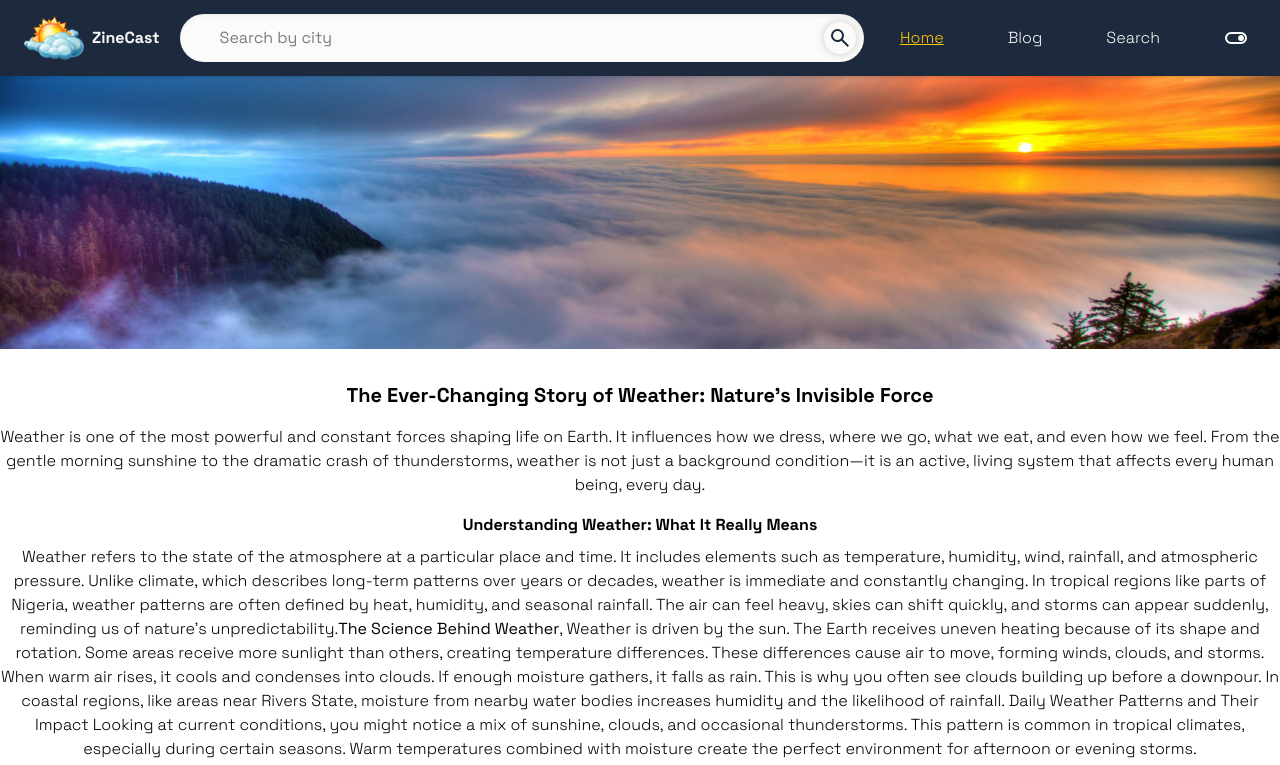
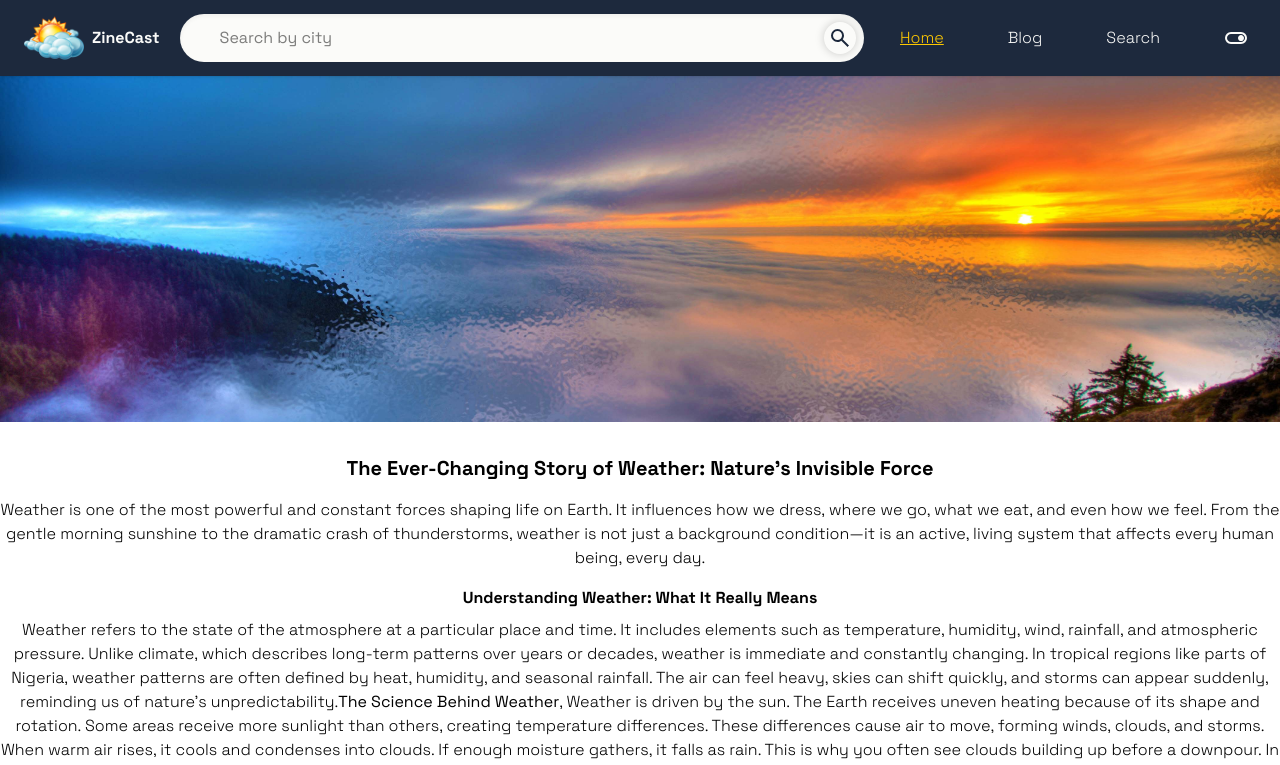
Before and after one commit to ZINECHIBUIKEM/WEATHER-APP, a React (Vite) app in the folder weather-app/: page / in a window 1280 px wide. Shown: the top 765 px of the page. Built offline with nearby package versions, Linux system fonts and the light colour scheme.

Commit message:
Replaced bg image and added line break elements to right bar

```diff
--- a/weather-app/src/components/Rightbar.jsx
+++ b/weather-app/src/components/Rightbar.jsx
@@ -10,7 +10,7 @@
   const navStyle = ({ isActive }) => {
     return (
       isActive
-        ? "text-yellow-400 font-thin underline"
+        ? "text-yellow-400 font-thin"
         : "text-olive-50 font-thin"
     );
   }
@@ -23,12 +23,15 @@
         <NavLink to="/" className={navStyle}>
           Home
         </NavLink>
+        <div className="flex w-[35vw] h-[1px] opacity-40 bg-white -m-5" />
         <NavLink to="/blog-page" className={navStyle}>
           Blog
         </NavLink>
+        <div className="flex w-[35vw] h-[1px] opacity-40 bg-white -m-5" />
         <NavLink to="/search-page" className={navStyle}>
           Search
         </NavLink>
+        <div className="flex w-[35vw] h-[1px] opacity-40 bg-white -m-5" />
         <img src="toggle-on-icon.svg" className="w-8" onClick={toggleTheme} />
       </nav>
     </>
--- a/weather-app/src/index.css
+++ b/weather-app/src/index.css
@@ -3,3 +3,22 @@
 html {
   font-family: "Space Grotesk";
 }
+/* Chrome, Edge, Safari SCROLLBAR STYLNG*/
+::-webkit-scrollbar {
+  width: 6px;
+}
+
+::-webkit-scrollbar-thumb {
+  background: rgba(255, 255, 255, 0.3);
+  border-radius: 9999px;
+}
+
+::-webkit-scrollbar-thumb:hover {
+  background: rgba(255, 255, 255, 0.6);
+}
+
+/* Firefox */
+html {
+  scrollbar-width: thin;
+  scrollbar-color: rgba(255,255,255,0.3) transparent;
+}
```
Also changed, not shown: weather-app/public/homepage-bg-2.jpg.
